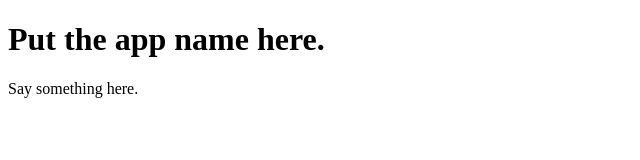
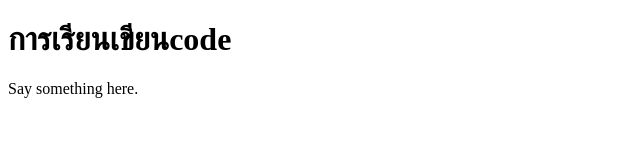
Before and after one commit to ritthiphon/queue_customer_Air, a website: page index.html in a window 1280 px wide. Shown: the whole page, without its empty margins (0-640 px from the left). Drawn offline with Linux system fonts and the light colour scheme.

Commit message:
modified index.html flie

```diff
--- a/index.html
+++ b/index.html
@@ -1,7 +1,7 @@
 <!DOCTYPE html>
 <html>
 <body>
-<h1>Put the app name here.</h1>
+<h1>การเรียนเขียนcode</h1>
 
 <p>Say something here.</p>
 <p id="display"></p>
```
